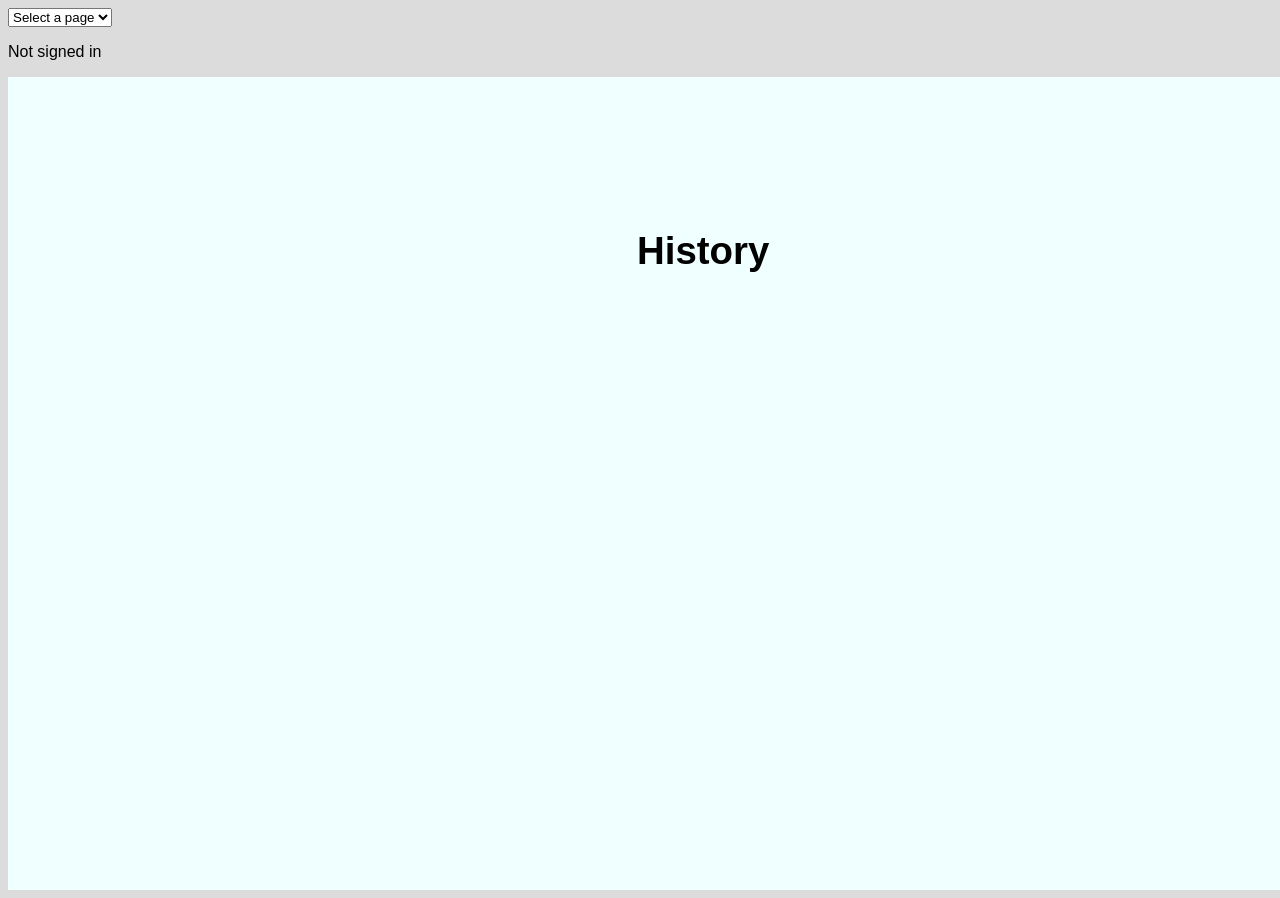
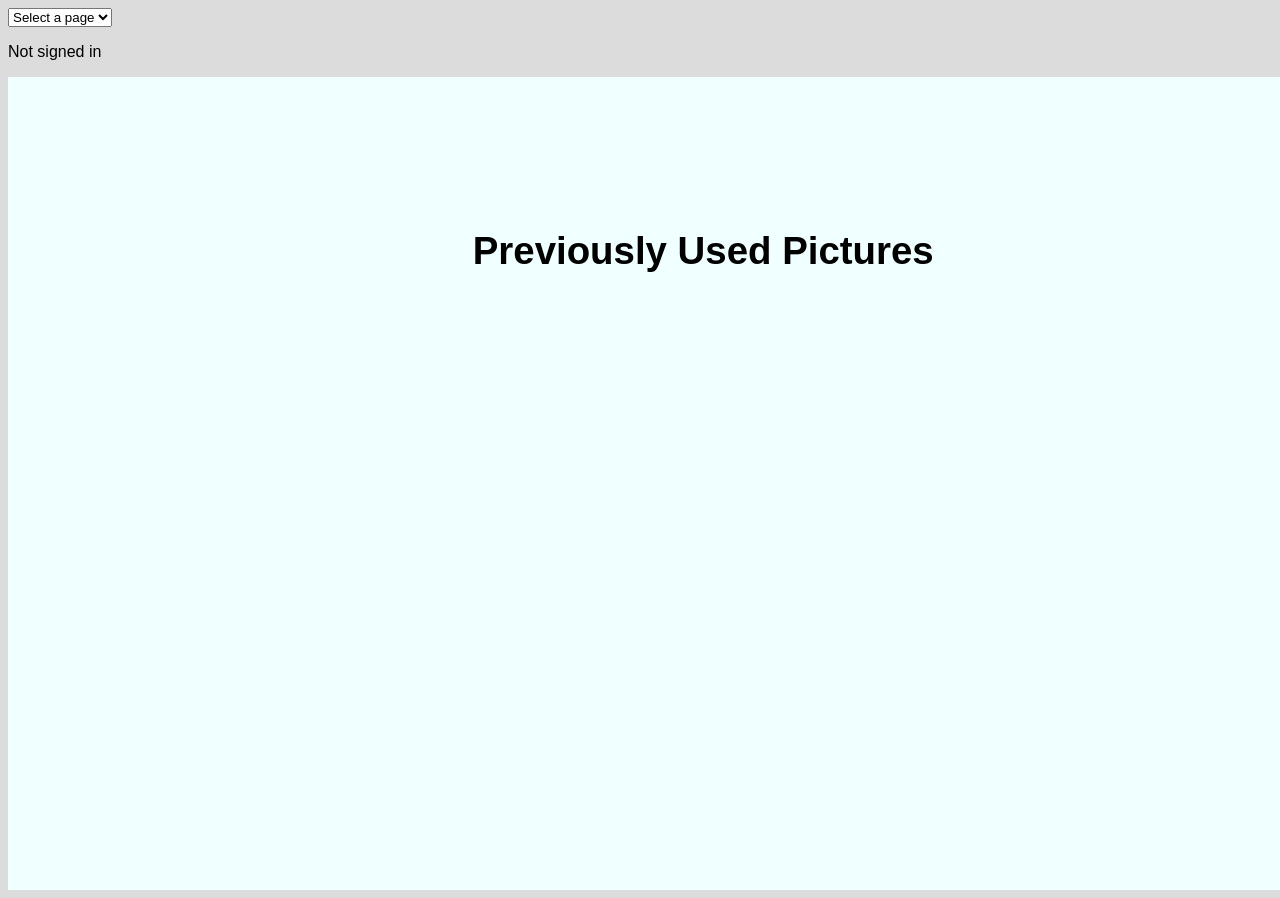
Before and after one commit to software-students-spring2024/2-web-app-exercise-snail-men, a Flask app: page /history/1 in a window 1280 px wide; the page is wider, and only the part inside the window is pictured. Run offline with Flask 3, Linux system fonts and the light colour scheme; data that the repository does not hold is empty; some libraries are stand-ins or nearby versions.

Commit message:
display history as previous pictures

```diff
--- a/templates/base.html
+++ b/templates/base.html
@@ -15,7 +15,7 @@
             {% endif %}
             {% if username %}
                 <option value="/profile/{{ username }}">Profile</option>
-                <option value="/history/{{ username }}">History</option>
+                <option value="/history/{{ username }}">Previous Pictures</option>
                 <option value="/change-pfp">Change Picture</option>
                 <option value="/delete-account">Delete Account</option>
                 <option value="/logout">Logout</option>
--- a/templates/history.html
+++ b/templates/history.html
@@ -1,7 +1,7 @@
 {% extends 'base.html' %}
 
 {% block content %}
-    <h1>History</h1>
+    <h1>Previously Used Pictures</h1>
     <ul class = "picList">
       {% for pic in pics %}
         <li><img src= "{{ pic }}" alt="Previous Photo" height = "100" width="100"></li>
```
